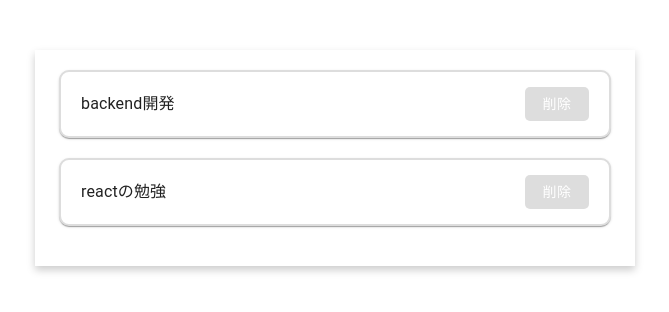
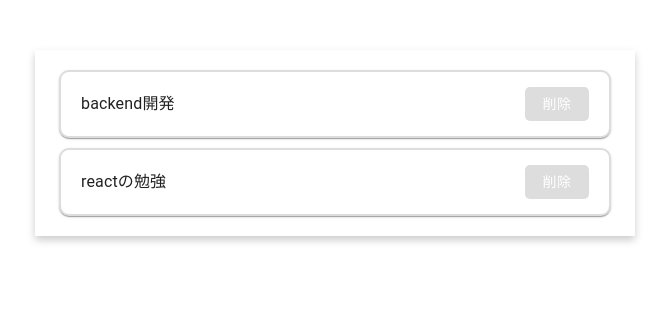
Before and after one commit to tusmasoma/todoapp-frontend, a React (Create React App) app in the folder todoapp/: page /todos in a window 1280 px wide. Shown: the top 312 px of the page, without its empty margins (305-974 px from the left). Built offline with nearby package versions, Linux system fonts and the light colour scheme.

Commit message:
小さなUIコンポーネントのmarginの除去、最上位コンポーネントにはpropsを持たせないよう修正

```diff
--- a/todoapp/src/App.tsx
+++ b/todoapp/src/App.tsx
@@ -4,27 +4,11 @@
 import { TodoListPage } from './pages/TodoListPage';
 
 export const App: React.FC = () => {
-    const data: Task[] = [
-        {
-            "id": "fd57699c-641e-499a-bd25-346634d6a6ce",
-            "title": "backend開発",
-            "description": "来週の月曜までに基本的なToDoアプリケーションの実装を終わらせる",
-            "created_at": "2023-08-09T09:13:59.777401Z",
-            "formatted_created_at": "2023-08-09"
-        },
-        {
-            "id": "f771a715-285b-4bcd-b97c-f38713a5ee62",
-            "title": "reactの勉強",
-            "description": "金曜までに、reactの本§６まで読んで、休日に実装する",
-            "created_at": "2023-08-09T09:14:23.060394Z",
-            "formatted_created_at": "2023-08-09"
-        }
-    ]
 
     return (
         <Router>
             <Routes>
-                <Route path="/todos" element={<TodoListPage data={data} />} />
+                <Route path="/todos" element={<TodoListPage />} />
                 {/* 他のルートもここに追加 */}
             </Routes>
         </Router>
--- a/todoapp/src/components/atoms/Card/Card.styles.tsx
+++ b/todoapp/src/components/atoms/Card/Card.styles.tsx
@@ -2,12 +2,11 @@
 import { Card } from '@mui/material';
 import { styled } from '@mui/system';
 
-export const StyledCard = styled(Card)({
+export const TodoItemCard = styled(Card)({
     display: 'flex',
     justifyContent: 'space-between',
     alignItems: 'center',
     padding: '10px 0',
     border: '2px solid #ddd',
     borderRadius: 10,
-    marginBottom: 20,
 });
--- a/todoapp/src/components/atoms/Container/Container.styles.tsx
+++ b/todoapp/src/components/atoms/Container/Container.styles.tsx
@@ -2,7 +2,10 @@
 import { Container } from '@mui/material';
 import { styled } from '@mui/system';
 
-export const StyledContainer = styled(Container)({
+export const TodoListContainer = styled(Container)({
+    display: 'flex',
+    flexDirection: 'column',
+    gap: '10px',
     width: '80%',
     margin: '50px auto',
     padding: '20px',
--- a/todoapp/src/components/molecules/TodoItem/TodoItem.tsx
+++ b/todoapp/src/components/molecules/TodoItem/TodoItem.tsx
@@ -1,21 +1,19 @@
 import React from 'react';
 import type { Task } from '../../../types/task';
 import { StyledButton } from '../../atoms/Button/Button.styles';
-import { StyledCard } from '../../atoms/Card/Card.styles';
+import { TodoItemCard } from '../../atoms/Card/Card.styles';
 import { StyledTypography} from '../../atoms/Typography/Typography.styles';
 
-export const TodoItem: React.FC<Task & { index: number }> = (props) => {
-
-    const { id,title } = props;
+export const TodoItem: React.FC<Task & { index: number }> = ({ title }) => {
 
     return (
-        <StyledCard key={id}>
+        <TodoItemCard>
             <StyledTypography>
                 {title}
             </StyledTypography>
             <StyledButton>
                 削除
             </StyledButton>
-        </StyledCard>
+        </TodoItemCard>
     )
 }
--- a/todoapp/src/pages/TodoListPage.tsx
+++ b/todoapp/src/pages/TodoListPage.tsx
@@ -1,19 +1,31 @@
 import React from 'react';
 import type { Task } from '../types/task';
-import { StyledContainer } from "../components/atoms/Container/Container.styles"
+import { TodoListContainer } from "../components/atoms/Container/Container.styles"
 import { TodoItem } from "../components/molecules/TodoItem/TodoItem"
 
-type TodoListPageProps = {
-    data: Task[];
-};
 
-export const TodoListPage:React.FC<TodoListPageProps> = (props) => {
-    const { data } = props
+export const TodoListPage:React.FC = () => {
+    const data: Task[] = [
+        {
+            "id": "fd57699c-641e-499a-bd25-346634d6a6ce",
+            "title": "backend開発",
+            "description": "来週の月曜までに基本的なToDoアプリケーションの実装を終わらせる",
+            "created_at": "2023-08-09T09:13:59.777401Z",
+            "formatted_created_at": "2023-08-09"
+        },
+        {
+            "id": "f771a715-285b-4bcd-b97c-f38713a5ee62",
+            "title": "reactの勉強",
+            "description": "金曜までに、reactの本§６まで読んで、休日に実装する",
+            "created_at": "2023-08-09T09:14:23.060394Z",
+            "formatted_created_at": "2023-08-09"
+        }
+    ]
     return (
-        <StyledContainer maxWidth="sm">
+        <TodoListContainer maxWidth="sm">
             {data.map((item, index) => (
-            <TodoItem {...item} index={index}/>
+            <TodoItem key={item.id} {...item} index={index}/>
             ))}
-        </StyledContainer>
+        </TodoListContainer>
     )
 }
```
